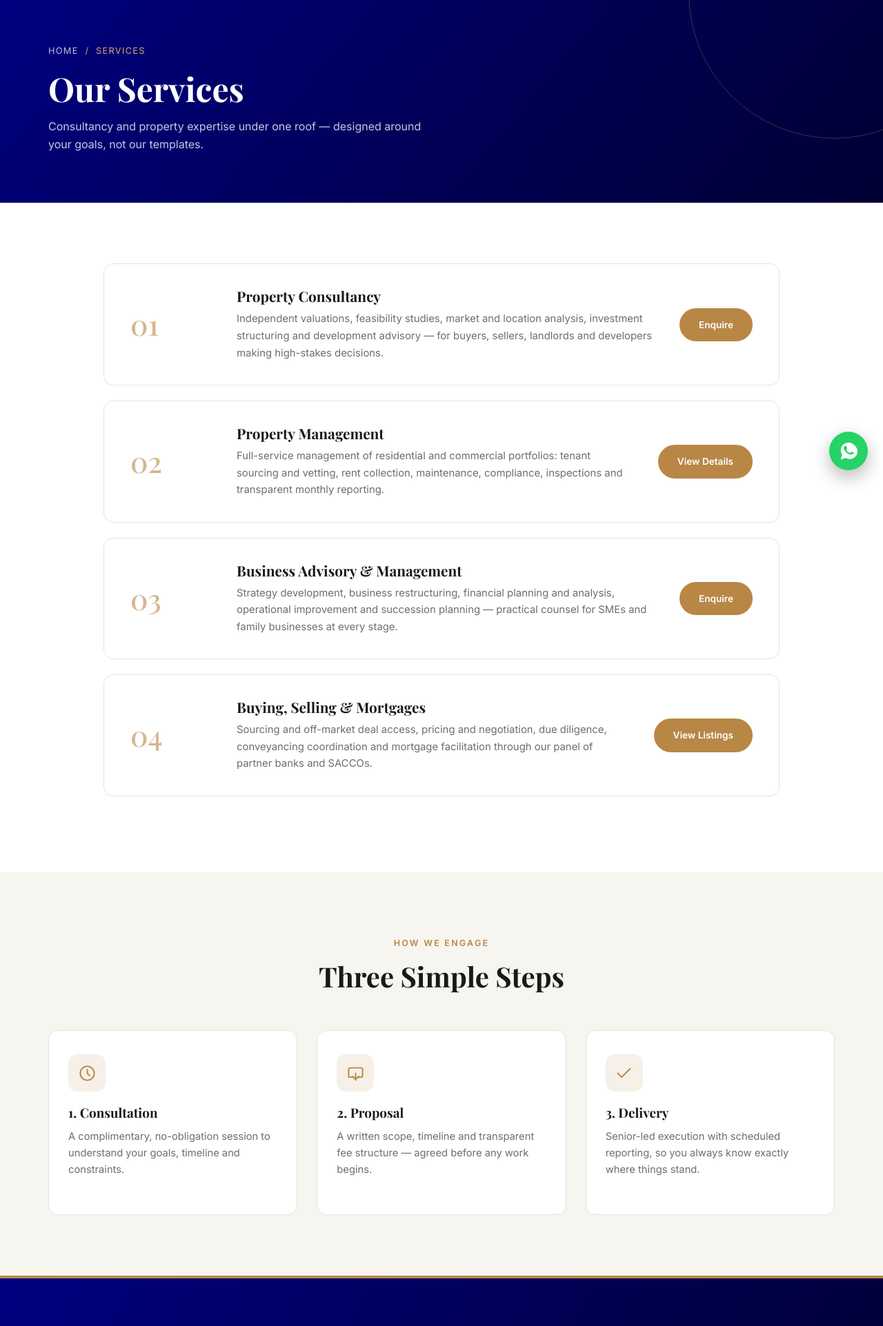
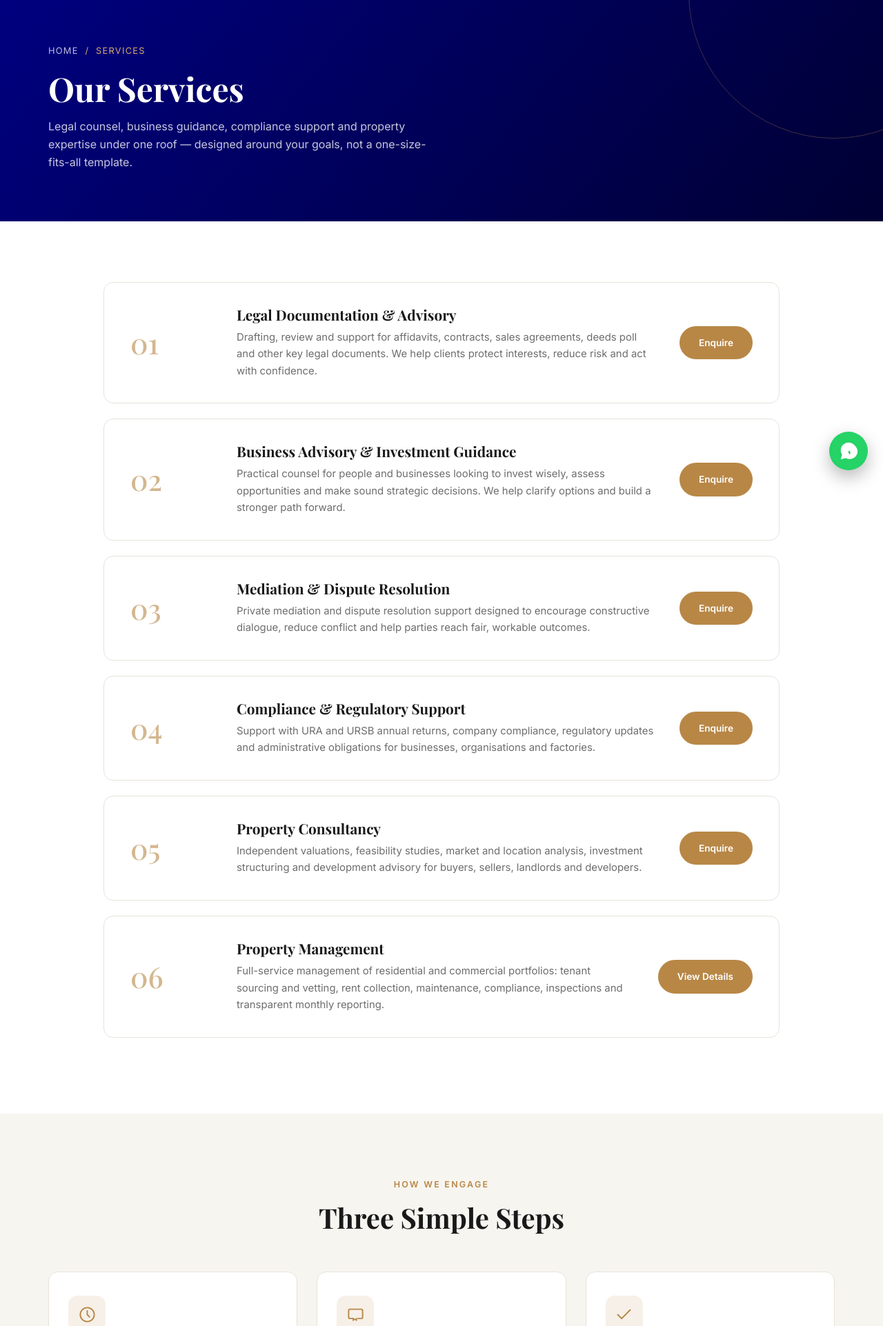
Before and after one commit to Iyundhu/Matic-Consultancy-and-property-management, a plain HTML site: page services.html in a window 1280 px wide. Shown: the part 96-2019 px from the top of the page at 69% size. Drawn offline with nearby package versions, Linux system fonts and the light colour scheme; a web font is replaced by a local one.

Commit message:
Phase 1: update core service messaging to include legal docs, business advisory, mediation, and compliance support on the homepage and Services page.

```diff
--- a/services.html
+++ b/services.html
@@ -4,7 +4,7 @@
 <meta charset="UTF-8">
 <meta name="viewport" content="width=device-width, initial-scale=1.0">
 <title>Our Services | Matic Consultancy &amp; Property Management Ltd</title>
-<meta name="description" content=" Matic Consultancy &amp; Property Ltd — property consultancy, property management, business advisory and buy, sell & mortgage services.">
+<meta name="description" content="Matic Consultancy &amp; Property Ltd — legal documentation, business advisory, mediation, compliance support, property consultancy and property management services.">
 <link rel="preconnect" href="https://fonts.googleapis.com">
 <link rel="preconnect" href="https://fonts.gstatic.com" crossorigin>
 <link href="https://fonts.googleapis.com/css2?family=Playfair+Display:ital,wght@0,500;0,600;0,700;1,500&family=Inter:wght@400;500;600;700&display=swap" rel="stylesheet">
@@ -30,7 +30,7 @@
   <div class="container" style="position:relative;z-index:2">
     <div class="crumbs"><a href="index.html">Home</a> &nbsp;/&nbsp; Services</div>
     <h1>Our Services</h1>
-    <p>Consultancy and property expertise under one roof — designed around your goals, not our templates.</p>
+    <p>Legal counsel, business guidance, compliance support and property expertise under one roof — designed around your goals, not a one-size-fits-all template.</p>
   </div>
 </section>
 
@@ -40,8 +40,8 @@
     <div class="svc-row">
       <div class="svc-num">01</div>
       <div>
-        <h3>Property Consultancy</h3>
-        <p>Independent valuations, feasibility studies, market and location analysis, investment structuring and development advisory — for buyers, sellers, landlords and developers making high-stakes decisions.</p>
+        <h3>Legal Documentation &amp; Advisory</h3>
+        <p>Drafting, review and support for affidavits, contracts, sales agreements, deeds poll and other key legal documents. We help clients protect interests, reduce risk and act with confidence.</p>
       </div>
       <a href="contact.html" class="btn">Enquire</a>
     </div>
@@ -49,17 +49,17 @@
     <div class="svc-row">
       <div class="svc-num">02</div>
       <div>
-        <h3>Property Management</h3>
-        <p>Full-service management of residential and commercial portfolios: tenant sourcing and vetting, rent collection, maintenance, compliance, inspections and transparent monthly reporting.</p>
+        <h3>Business Advisory &amp; Investment Guidance</h3>
+        <p>Practical counsel for people and businesses looking to invest wisely, assess opportunities and make sound strategic decisions. We help clarify options and build a stronger path forward.</p>
       </div>
-      <a href="service-property-management.html" class="btn">View Details</a>
+      <a href="contact.html" class="btn">Enquire</a>
     </div>
 
     <div class="svc-row">
       <div class="svc-num">03</div>
       <div>
-        <h3>Business Advisory &amp; Management</h3>
-        <p>Strategy development, business restructuring, financial planning and analysis, operational improvement and succession planning — practical counsel for SMEs and family businesses at every stage.</p>
+        <h3>Mediation &amp; Dispute Resolution</h3>
+        <p>Private mediation and dispute resolution support designed to encourage constructive dialogue, reduce conflict and help parties reach fair, workable outcomes.</p>
       </div>
       <a href="contact.html" class="btn">Enquire</a>
     </div>
@@ -67,10 +67,28 @@
     <div class="svc-row">
       <div class="svc-num">04</div>
       <div>
-        <h3>Buying, Selling &amp; Mortgages</h3>
-        <p>Sourcing and off-market deal access, pricing and negotiation, due diligence, conveyancing coordination and mortgage facilitation through our panel of partner banks and SACCOs.</p>
+        <h3>Compliance &amp; Regulatory Support</h3>
+        <p>Support with URA and URSB annual returns, company compliance, regulatory updates and administrative obligations for businesses, organisations and factories.</p>
       </div>
-      <a href="listings.html" class="btn">View Listings</a>
+      <a href="contact.html" class="btn">Enquire</a>
+    </div>
+
+    <div class="svc-row">
+      <div class="svc-num">05</div>
+      <div>
+        <h3>Property Consultancy</h3>
+        <p>Independent valuations, feasibility studies, market and location analysis, investment structuring and development advisory for buyers, sellers, landlords and developers.</p>
+      </div>
+      <a href="contact.html" class="btn">Enquire</a>
+    </div>
+
+    <div class="svc-row">
+      <div class="svc-num">06</div>
+      <div>
+        <h3>Property Management</h3>
+        <p>Full-service management of residential and commercial portfolios: tenant sourcing and vetting, rent collection, maintenance, compliance, inspections and transparent monthly reporting.</p>
+      </div>
+      <a href="service-property-management.html" class="btn">View Details</a>
     </div>
 
   </div>
@@ -89,7 +107,7 @@
         <p>A complimentary, no-obligation session to understand your goals, timeline and constraints.</p>
       </div>
       <div class="card">
-        <div class="icon"><svg viewBox="0 0 24 24" fill="none" stroke="currentColor" stroke-width="1.7" stroke-linecap="round"><path d="M9 17H5a2 2 0 01-2-2V7a2 2 0 012-2h14a2 2 0 012 2v8a2 2 0 01-2 2h-4M12 12v9M8 16l4 4 4-4"/></svg></div>
+        <div class="icon"><svg viewBox="0 0 24 24" fill="none" stroke="currentColor" stroke-width="1.7" stroke-linecap="round"><path d="M9 17H5a2 2 0 01-2-2V7a2 2 0 012-2h14a2 2 0 012 2v8a2 2 0 01-2 2h-4"/><path d="M9 17v2l2-1 2 1v-2"/></svg></div>
         <h3>2. Proposal</h3>
         <p>A written scope, timeline and transparent fee structure — agreed before any work begins.</p>
       </div>
@@ -115,7 +133,7 @@
     <div class="footer-grid">
       <div>
         <a href="index.html" class="brand"> Matic Consultancy &amp; Property Management Ltd</a>
-        <p>A boutique consultancy and property group in Uganda, delivering trusted business advisory and end-to-end property solutions.</p>
+        <p>A boutique consultancy and property group in Uganda, delivering trusted business, legal and end-to-end property solutions.</p>
       </div>
       <div>
         <h4>Quick Links</h4>
@@ -129,10 +147,10 @@
       <div>
         <h4>Our Services</h4>
         <ul>
-          <li><a href="services.html">Property Consultancy</a></li>
+          <li><a href="services.html">Legal Documentation</a></li>
+          <li><a href="services.html">Business Advisory</a></li>
+          <li><a href="services.html">Compliance &amp; Returns</a></li>
           <li><a href="service-property-management.html">Property Management</a></li>
-          <li><a href="services.html">Business Advisory</a></li>
-          <li><a href="services.html">Buy, Sell &amp; Mortgage</a></li>
         </ul>
       </div>
       <div>
@@ -152,7 +170,7 @@
   </div>
 </footer>
 <a class="wa" href="https://wa.me/+256758916085" target="_blank" aria-label="Chat on WhatsApp">
-  <svg viewBox="0 0 32 32"><path d="M16 3C9.4 3 4 8.4 4 15c0 2.4.7 4.6 2 6.5L4 29l7.7-2c1.8 1 3.8 1.5 5.8 1.5h.5c6.6 0 12-5.4 12-12S22.6 3 16 3zm6.9 17c-.3.8-1.7 1.6-2.4 1.6-.6.1-1.4.1-2.3-.1-.5-.2-1.2-.4-2-.8-3.6-1.5-5.9-5.2-6.1-5.4-.2-.2-1.4-1.9-1.4-3.7s.9-2.6 1.3-3c.3-.4.7-.5 1-.5h.7c.2 0 .5-.1.8.6.3.8 1.1 2.6 1.2 2.8.1.2.2.4 0 .7-.1.3-.2.4-.4.7-.2.2-.4.5-.6.7-.2.2-.4.4-.2.8.2.4 1 1.7 2.2 2.7 1.5 1.4 2.8 1.8 3.2 2 .4.2.6.2.9-.1.2-.3 1-1.2 1.3-1.6.3-.4.5-.3.9-.2.4.1 2.3 1.1 2.7 1.3.4.2.6.3.7.5.1.2.1.9-.2 1.7z"/></svg>
+  <svg viewBox="0 0 32 32"><path d="M16 3C9.4 3 4 8.4 4 15c0 2.4.7 4.6 2 6.5L4 29l7.7-2c1.8 1 3.8 1.5 5.8 1.5h.5c6.6 0 12-5.4 12-12S22.6 3 16 3zm6.9 17c-.3.8-1.7 1.6-2.4 1.6-.6.1-1.4.1-2.3-.1-.5-.2-1-.7-1.4-1.3-.4-.7-1.2-2.3-1.2-2.9 0-.6.2-.8.4-1.1.3-.3.6-.4 1-.4.2 0 .4 0 .5.1.2.1.4.5.6 1 .2.5.8 1.7.9 1.8.1.1.2.2.1.4-.1.2-.4.9-.9 1.6-.4.5-.7.8-1 1.1-.3.3-.6.6-.3 1.2.3.6 1.2 1.7 2.3 2.4 1.6 1 2.4 1.1 2.9.9.5-.1 1.5-.7 1.7-1.3.3-.6.3-1.1.2-1.2-.1-.1-.3-.2-.6-.4z"/></svg>
 </a>
 <script>var t=document.getElementById('navToggle'),n=document.getElementById('mainNav');t.addEventListener('click',function(){n.classList.toggle('open')});</script>
 </body>
```
Also changed, not shown: index.html (+25 -25 lines).
